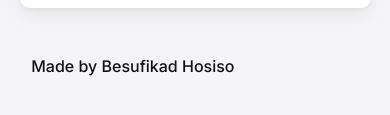
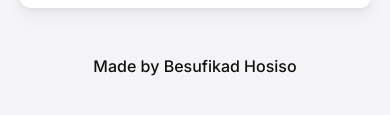
Before and after one commit to BesuHosiso/Temp-Converter, a plain HTML site: page index.html in a window 390 px wide. Shown: the part 263-378 px from the top of the page. Drawn offline with Linux system fonts and the light colour scheme.

Commit message:
Enhance footer styles for responsiveness and alignment

```diff
--- a/style.css
+++ b/style.css
@@ -142,6 +142,11 @@ border-bottom: 1.8px solid #777;
 footer {
   margin-top: auto;
   padding: 20px;
+    max-width: 100vw;
+    display: flex;
+    flex-direction: column;
+    justify-content: center;
+    align-items: center;
   font-size: 0.8rem;
   color: var(--secondary-color);
 }
```
